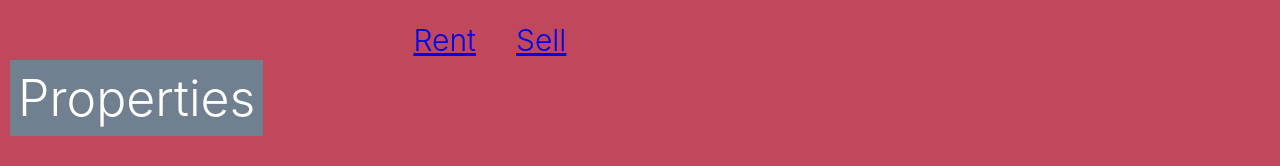
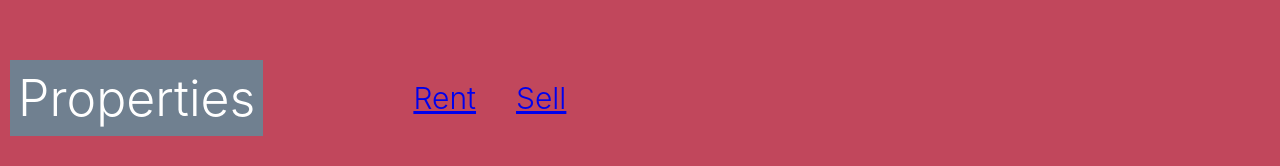
Before and after one commit to nikhilwebethics/propertysearch, a React (Create React App) app: page / in a window 1280 px wide. Shown: the top 166 px of the page. Built offline with nearby package versions, Linux system fonts and the light colour scheme.

Commit message:
first commit

```diff
--- a/src/components/navigation.css
+++ b/src/components/navigation.css
@@ -22,11 +22,12 @@ ul {
     padding-right: 150px;
     font-size: 50px;
 }
-.navp {
-    /* padding-top: 10px; */
-    margin-top: 12px;
-    padding-right: 40px;
-}
+
 p.badge {
     background: slategrey;
 }
+.navp {
+    margin-top: 70px;
+    padding-right: 40px;
+    text-decoration: none;
+}
```
